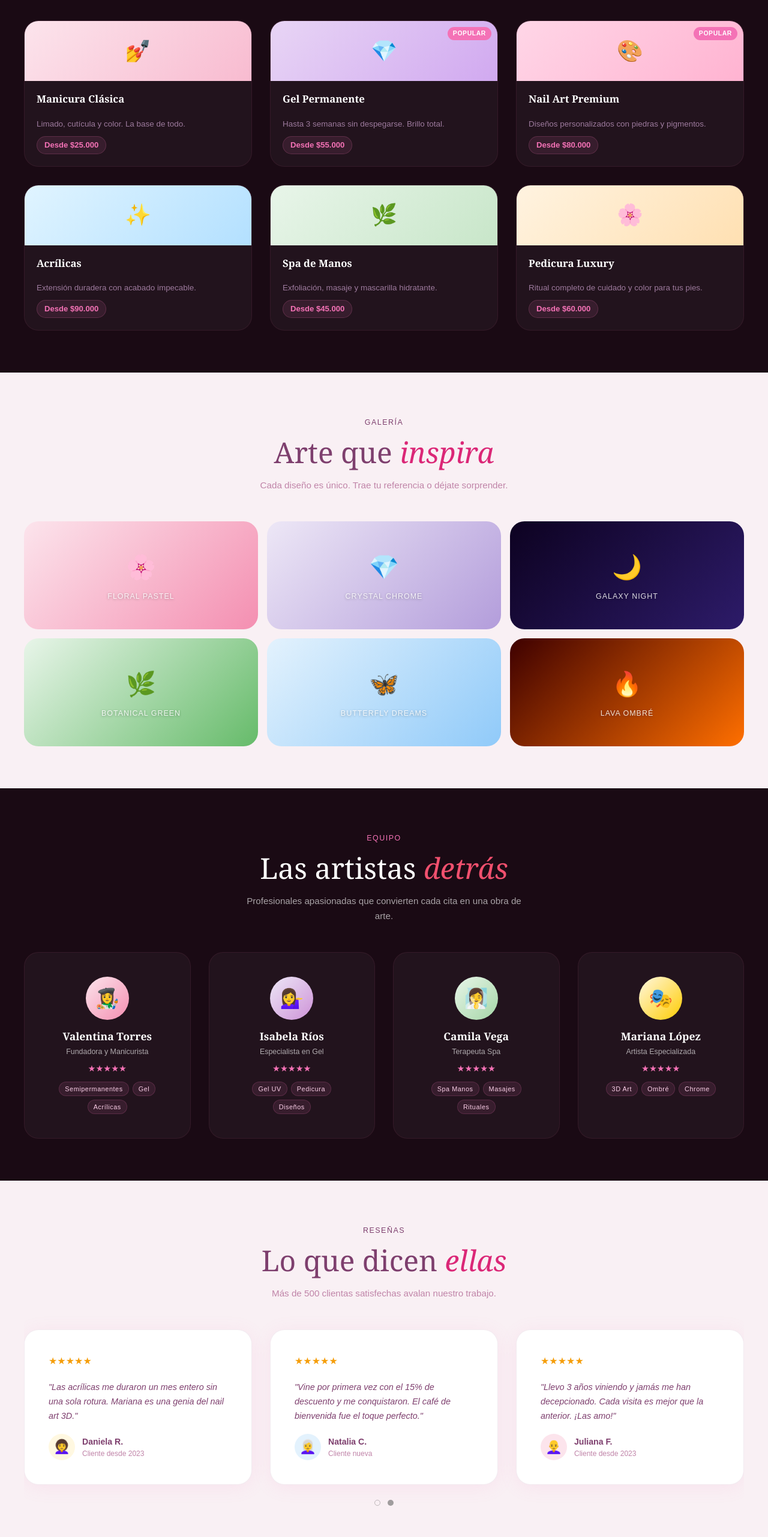
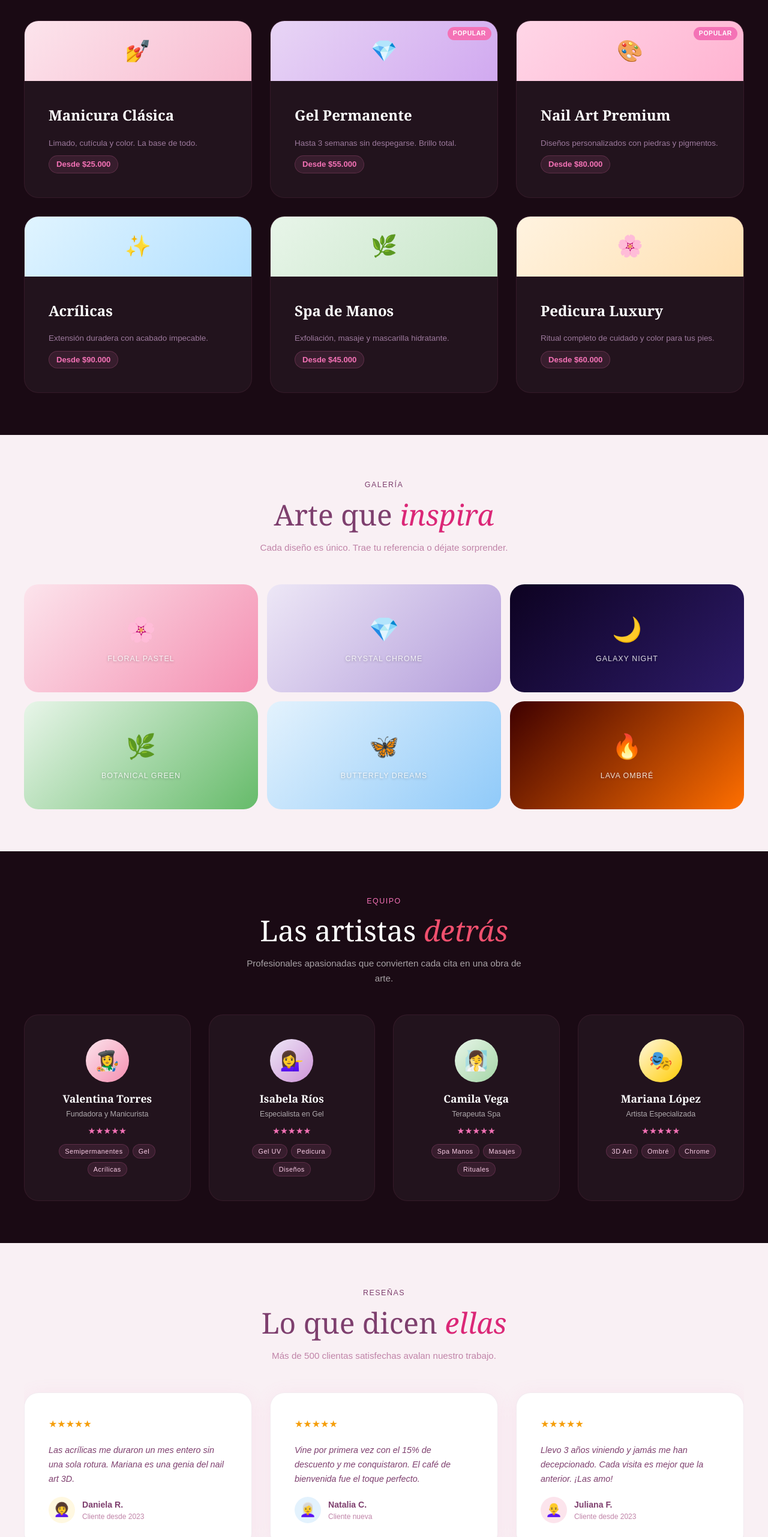
Before and after one commit to 10CarlosAnacona01/Lenguajes_Web, a React (Vite) app: page / in a window 1280 px wide. Shown: the part 1000-3562 px from the top of the page at 60% size. Built offline with nearby package versions, Linux system fonts and the light colour scheme.

Commit message:
Renderización y correciones de errores de estructura

```diff
--- a/src/components/Footer.jsx
+++ b/src/components/Footer.jsx
@@ -1,4 +1,6 @@
 import React from "react";
+import { CONTACT_DATA } from "../data/contact";
+import { SHORT_SERVICES } from "../data/services";
 
 export default function Footer() {
   return (
@@ -17,15 +19,27 @@ export default function Footer() {
               Experiencias que perduran.
             </p>
 
-            {/* Cambiar color de los íconos */}
             <div className="lum-footer-socials">
-              <a href="#" aria-label="Instagram">
+              {/* Se cancela el comportamiento por defecto del enlace */}
+              <a
+                href="#!"
+                onClick={(e) => e.preventDefault()}
+                aria-label="Instagram"
+              >
                 <span uk-icon="instagram"></span>
               </a>
-              <a href="#" aria-label="TikTok">
+              <a
+                href="#!"
+                onClick={(e) => e.preventDefault()}
+                aria-label="TikTok"
+              >
                 <span uk-icon="tiktok"></span>
               </a>
-              <a href="#" aria-label="WhatsApp">
+              <a
+                href="#!"
+                onClick={(e) => e.preventDefault()}
+                aria-label="WhatsApp"
+              >
                 <span uk-icon="whatsapp"></span>
               </a>
             </div>
@@ -35,14 +49,7 @@ export default function Footer() {
           <div>
             <h4 className="lum-footer-heading">Servicios</h4>
             <ul className="lum-footer-list">
-              {[
-                "Manicura Clásica",
-                "Gel Permanente",
-                "Nail Art Premium",
-                "Acrílicas",
-                "Spa de Manos",
-                "Pedicura Luxury",
-              ].map((s) => (
+              {Object.values(SHORT_SERVICES).map((s) => (
                 <li key={s}>
                   <a href="#servicios" uk-scroll="">
                     {s}
@@ -56,16 +63,15 @@ export default function Footer() {
           <div>
             <h4 className="lum-footer-heading">Contáctanos</h4>
             <ul className="lum-footer-list lum-footer-contact">
-              <li>📍 Neiva, Huila, Colombia</li>
-              <li>📞 +57 322 936 0394</li>
-              <li>📧 spa_mookha@gmail.com</li>
-              <li>🕐 Lun–Dom: 9 AM – 6 PM</li>
+              <li>📍 {CONTACT_DATA.location}</li>
+              <li>📞 {CONTACT_DATA.phone}</li>
+              <li>📧 {CONTACT_DATA.email}</li>
+              <li>🕐 {CONTACT_DATA.timetable}</li>
             </ul>
             <a
               href="#reservas"
               uk-scroll=""
-              className="lum-btn-primary"
-              style={{ display: "inline-block", marginTop: 16 }}
+              className="lum-btn-primary footer-reservations"
             >
               Reservar ahora
             </a>
@@ -77,9 +83,7 @@ export default function Footer() {
             © {new Date().getFullYear()} MOOKHA Spa de Uñas · Todos los derechos
             reservados
           </p>
-          <p style={{ opacity: 1, fontSize: ".8rem", marginTop: 4.5 }}>
-            Hecho con amor en Neiva ♡
-          </p>
+          <p className="footer-credit">Hecho con amor en Neiva ♡</p>
         </div>
       </div>
     </footer>
--- a/src/components/Navbar.jsx
+++ b/src/components/Navbar.jsx
@@ -27,7 +27,7 @@ export default function Navbar() {
     >
       <nav className="lum-navbar uk-navbar-container" uk-navbar="">
         <div className="uk-navbar-left">
-          <a className="uk-navbar-item uk-logo lum-logo" href="#">
+          <a className="uk-navbar-item uk-logo lum-logo" href="/">
             💅 MOOKHA
           </a>
         </div>
@@ -61,15 +61,20 @@ export default function Navbar() {
             uk-navbar-toggle-icon=""
             uk-toggle="target: #offcanvas-nav"
             type="button"
+            aria-label="Abrir menú"
           />
         </div>
       </nav>
 
       {/* Off-canvas mobile */}
-      <div id="offcanvas-nav" uk-offcanvas="mode: slide; overlay: true">
+      <div
+        id="offcanvas-nav"
+        uk-offcanvas="mode: slide; overlay: true"
+        aria-label="Cerrar menú"
+      >
         <div className="uk-offcanvas-bar lum-offcanvas">
           <button className="uk-offcanvas-close" type="button" uk-close="" />
-          <ul className="uk-nav uk-nav-default" style={{ marginTop: 32 }}>
+          <ul className="uk-nav uk-nav-default mt-32">
             {["#servicios", "#galeria", "#equipo", "#reseñas", "#reservas"].map(
               (href, i) => {
                 const labels = [
--- a/src/components/ReviewsSection.jsx
+++ b/src/components/ReviewsSection.jsx
@@ -26,7 +26,7 @@ export default function ReviewsSection() {
                   <div className="uk-card lum-review-card">
                     <div className="uk-card-body">
                       <div className="lum-review-stars">{review.stars}</div>
-                      <p className="lum-review-text">"{review.text}"</p>
+                      <p className="lum-review-text">{review.text}</p>
                       <div className="lum-review-author">
                         <div className={`lum-author-avatar ${review.av}`}>
                           {review.em}
@@ -43,10 +43,7 @@ export default function ReviewsSection() {
             </ul>
           </div>
 
-          <ul
-            className="uk-slider-nav uk-dotnav uk-flex-center"
-            style={{ marginTop: 24 }}
-          ></ul>
+          <ul className="uk-slider-nav uk-dotnav uk-flex-center mt-24"></ul>
         </div>
       </div>
     </section>
--- a/src/components/ServicesSection.jsx
+++ b/src/components/ServicesSection.jsx
@@ -25,32 +25,16 @@ export default function ServicesSection() {
             <div key={service.title}>
               <div className="uk-card lum-service-card">
                 <div className={`lum-card-img ${service.bg}`}>
-                  <span style={{ position: "relative", zIndex: 1 }}>
-                    {service.icon}
-                  </span>
+                  <span className="service-icon">{service.icon}</span>
                   {service.badge && (
                     <span className="lum-badge-card">{service.badge}</span>
                   )}
                 </div>
-                <div
-                  className="uk-card-body"
-                  style={{ padding: "18px 20px 20px" }}
-                >
-                  <h3
-                    className="uk-card-title lum-team-name"
-                    style={{ fontSize: "1.05rem", marginBottom: 6 }}
-                  >
+                <div className="uk-card-body service-card-body">
+                  <h3 className="uk-card-title lum-team-name service-title">
                     {service.title}
                   </h3>
-                  <p
-                    style={{
-                      fontSize: ".84rem",
-                      color: "#9d7a9d",
-                      marginBottom: 10,
-                    }}
-                  >
-                    {service.desc}
-                  </p>
+                  <p className="service-description">{service.desc}</p>
                   <span className="lum-price">{service.price}</span>
                 </div>
               </div>
--- a/src/components/booking/BookingFormView.jsx
+++ b/src/components/booking/BookingFormView.jsx
@@ -22,7 +22,9 @@ export default function BookingFormView({
     booked: (bookedSlots[selectedDate.key] || []).includes(t),
   }));
 
-  const isValid = form.name && form.phone && form.service && selectedSlot;
+  // Método de JS para eliminar espacio de los extremos (al principio y final, no centro)
+  const isValid =
+    form.name.trim() && form.phone.trim() && form.service && selectedSlot;
 
   return (
     <>
@@ -63,9 +65,11 @@ export default function BookingFormView({
         <div className="time-slots-title"> Elige tu horario</div>
         <div className="slots-grid">
           {slots.map((s) => {
-            let cls = "slot";
-            if (s.booked) cls += " slot-booked";
-            if (selectedSlot === s.time) cls += " slot-selected";
+            const cls = `
+              slot
+              ${s.booked ? "slot-booked" : ""}
+              ${selectedSlot === s.time ? "slot-selected" : ""}
+            `;
             return (
               <div
                 key={s.time}
@@ -84,13 +88,13 @@ export default function BookingFormView({
           <input
             className="form-input"
             placeholder="Tu nombre"
-            value={form.name}
+            value={form.name || ""} // Siempre tenga un valor valido, un string (si tiene algo lo usa, sino una cadena vacía para evitar errores en React al usar un valor undefined o null)
             onChange={(e) => onFormChange("name", e.target.value)}
           />
           <input
             className="form-input"
             placeholder="WhatsApp"
-            value={form.phone}
+            value={form.phone ?? ""} // Operador de coalescencia nula (??) cuando sea null o undefined, asegurando que el valor sea siempre una cadena (en este caso vacia)
             onChange={(e) => onFormChange("phone", e.target.value)}
           />
         </div>
--- a/src/components/booking/CalendarView.jsx
+++ b/src/components/booking/CalendarView.jsx
@@ -81,14 +81,7 @@ export default function CalendarView({
         })}
       </div>
 
-      <p
-        style={{
-          fontSize: ".75rem",
-          color: "rgba(255,255,255,.55)",
-          textAlign: "center",
-          marginTop: 4
-        }}
-      >
+      <p className="calendar-note">
         ● Hay disponibilidad · Selecciona un día para continuar
       </p>
     </>
--- a/src/css/custom.css
+++ b/src/css/custom.css
@@ -58,6 +58,10 @@ em {
 }
 .lum-offcanvas .uk-nav a:hover {
   color: var(--lum-pink);
+}
+
+.mt-32 {
+  margin-top: 32px;
 }
 
 /*  HERO */
@@ -246,6 +250,10 @@ em {
   line-height: 1.6;
 }
 
+.mt-24 {
+  margin-top: 24px;
+}
+
 /* SERVICIOS — CARDS */
 .lum-service-card {
   background: rgba(255, 255, 255, 0.04);
@@ -322,6 +330,26 @@ em {
 }
 .sc-bg6 {
   background: linear-gradient(135deg, #fff3e0, #ffe0b2);
+}
+
+.service-icon {
+  position: relative;
+  z-index: 1;
+}
+
+.service-card-body {
+  padding: 18px 20px 20px;
+}
+
+.service-title {
+  font-size: 1.05rem;
+  margin-bottom: 6px;
+}
+
+.service-description {
+  font-size: 0.84rem;
+  color: #9d7a9d;
+  margin-bottom: 10px;
 }
 
 /*  GALERÍA  */
@@ -543,7 +571,7 @@ em {
   backdrop-filter: blur(12px);
 }
 
-/* BOOKING APP — calendario */
+/* BOOKING APP — CALENDAR */
 .booking-step {
   font-size: 0.7rem;
   font-weight: 600;
@@ -663,7 +691,14 @@ em {
   background: var(--lum-pink-light);
 }
 
-/* BOOKING — slots de horario */
+.calendar-note {
+  font-size: 0.75rem;
+  color: rgba(255,255,255,0.55);
+  text-align: center;
+  margin-top: 4px;
+}
+
+/* BOOKING — SLOTS DE HORARIO */
 .time-slots {
   background: rgba(255, 255, 255, 0.03);
   border: 1px solid rgba(255, 255, 255, 0.06);
@@ -867,9 +902,11 @@ em {
   font-size: 1.3rem;
   text-decoration: none;
   transition: transform 0.2s;
+  color: var(--lum-pink);
 }
 .lum-footer-socials a:hover {
-  transform: scale(1.2);
+  transform: scale(1.3);
+  color: var(--lum-pink);
 }
 
 .lum-footer-heading {
@@ -907,6 +944,17 @@ em {
   color: rgba(255, 255, 255, 0.3);
 }
 
+.footer-credit {
+  opacity: 1;
+  font-size: 0.8rem;
+  margin-top: 5px;
+}
+
+.footer-reservations {
+  display: inline-block;
+  margin-top: 16px;
+}
+
 /* UIkit overrides generales */
 .uk-section {
   padding: 80px 0;
--- /dev/null
+++ b/src/data/contact.js
@@ -0,0 +1,6 @@
+export const CONTACT_DATA = {
+  location: "Neiva, Huila, Colombia",
+  phone: "+57 322 936 0394",
+  email: "spa_mookha@gmail.com",
+  timetable: "Lun–Dom: 9 AM – 6 PM",
+};
--- a/src/data/services.js
+++ b/src/data/services.js
@@ -48,3 +48,12 @@ export const SERVICES_DATA = [
     badge: null,
   },
 ];
+
+export const SHORT_SERVICES = {
+  SH1: "Manicura Clásica",
+  SH2: "Gel Permanente",
+  SH3: "Nail Art Premium",
+  SH4: "Acrílicas",
+  SH5: "Spa de Manos",
+  SH6: "Pedicura Luxury",
+};
```
Also changed, not shown: src/components/booking/BookingApp.jsx (+6 -6 lines).
